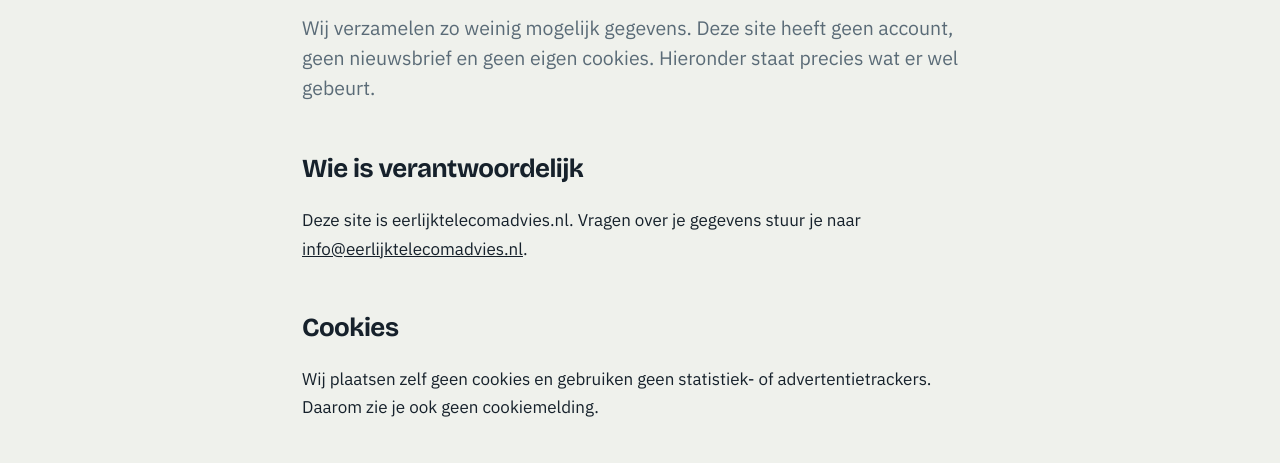
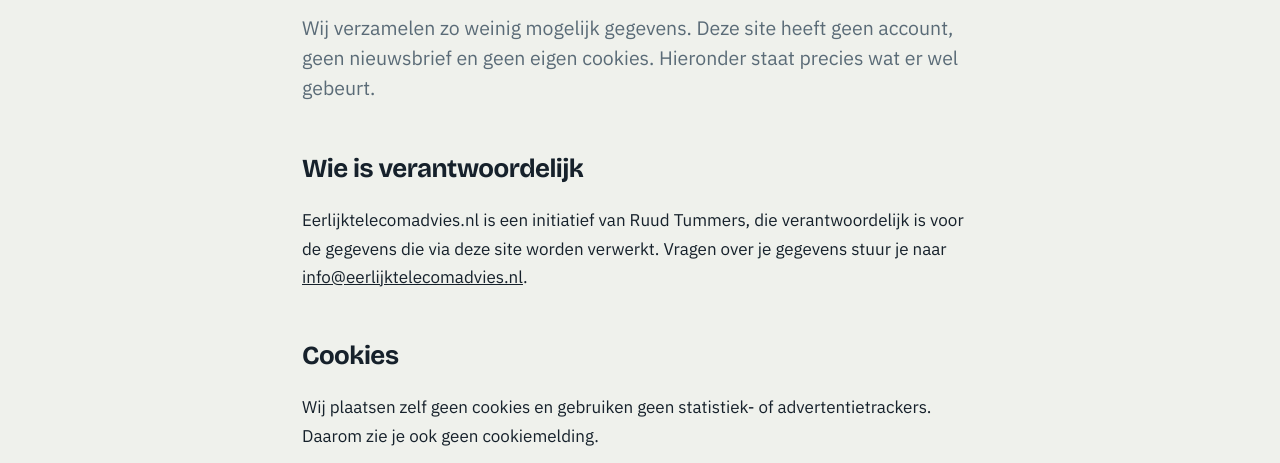
Before and after one commit to tummersruud-ux/eerlijktelecomadvies, a plain HTML site: page privacy.html in a window 1280 px wide. Shown: the part 291-754 px from the top of the page. Drawn offline with Linux system fonts and the light colour scheme.

Commit message:
Privacyverklaring: verantwoordelijke (AVG)
Co-Authored-By: Claude Opus 5.5 <noreply@anthropic.com>

```diff
--- a/privacy.html
+++ b/privacy.html
@@ -124,8 +124,9 @@ footer{background:#0E1720;color:#8FA3AF;font-size:14px;padding:42px 0 34px;margi
 
   <h2>Wie is verantwoordelijk</h2>
 
-  <!-- BEWERK 2: vul het e-mailadres in zodra het bestaat (info@eerlijktelecomadvies.nl). -->
-  <p>Deze site is eerlijktelecomadvies.nl. Vragen over je gegevens stuur je naar <a href="mailto:info@eerlijktelecomadvies.nl">info@eerlijktelecomadvies.nl</a>.</p>
+  <!-- BEWERK 2: verantwoordelijke voor de site (AVG). Een adres komt erbij zodra de site geld verdient (art. 3:15d BW);
+       dat mag een zakelijk postadres zijn, het hoeft niet je huisadres te zijn. -->
+  <p>Eerlijktelecomadvies.nl is een initiatief van Ruud Tummers, die verantwoordelijk is voor de gegevens die via deze site worden verwerkt. Vragen over je gegevens stuur je naar <a href="mailto:info@eerlijktelecomadvies.nl">info@eerlijktelecomadvies.nl</a>.</p>
 
   <h2>Cookies</h2>
 
```
